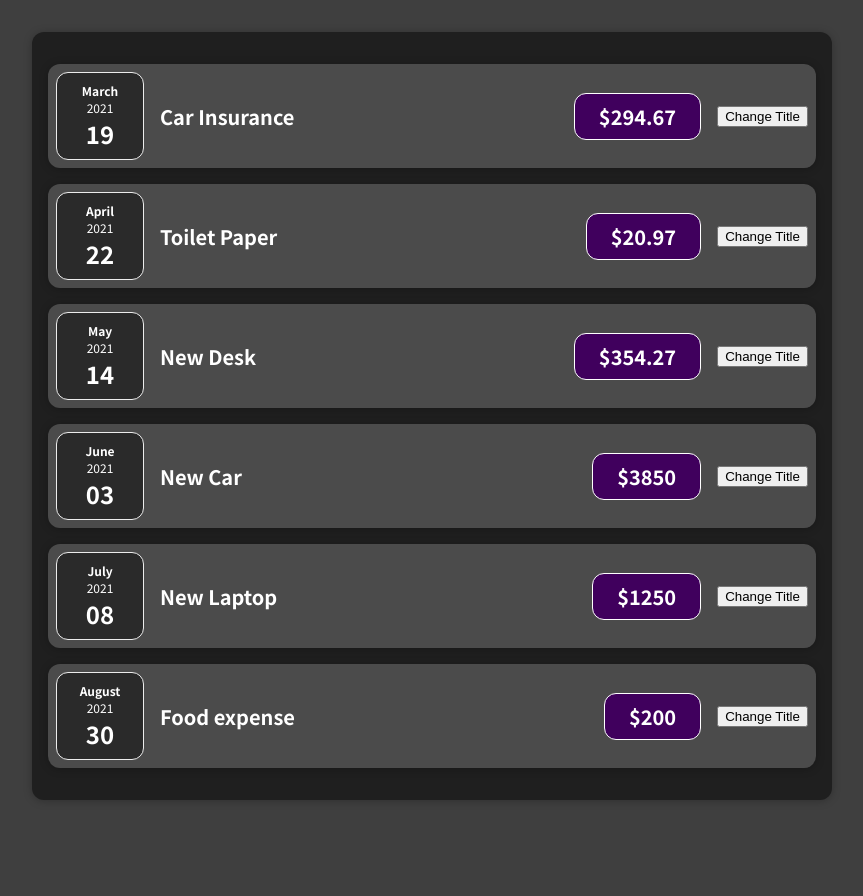
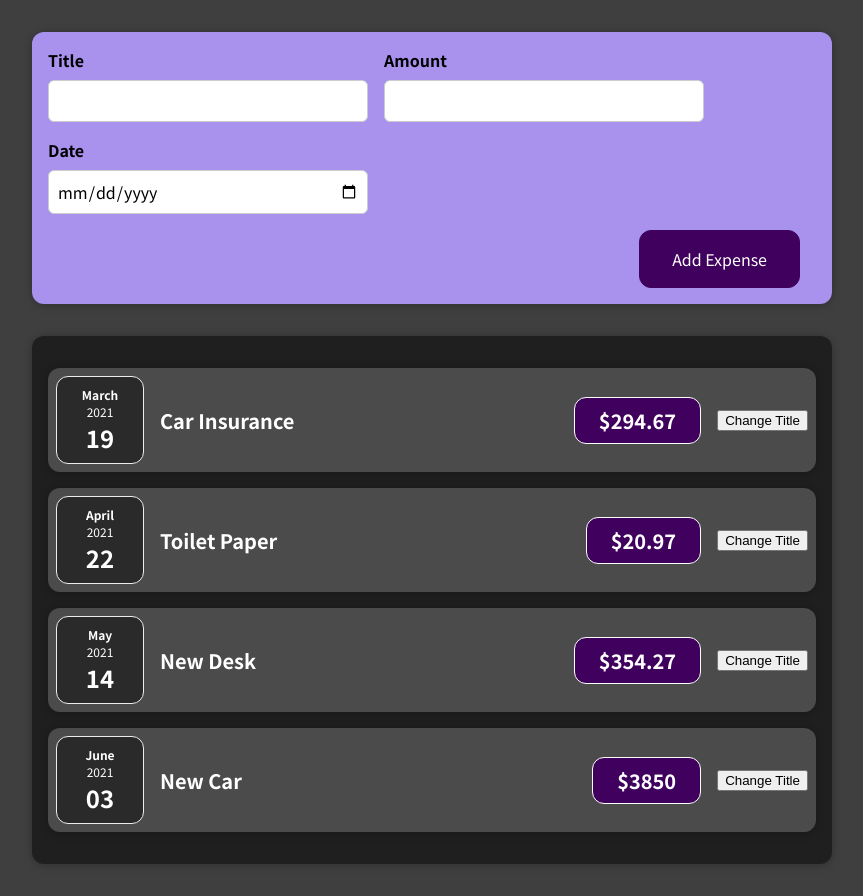
Before and after one commit to PetyrDzhunov/Expense-tracker, a React (Create React App) app: page / in a window 1280 px wide. Shown: the whole page, without its empty margins (208-1071 px from the left). Before the commit the page ends 832 px from the top, so only its background shows below. Built offline with nearby package versions, Linux system fonts and the light colour scheme.

Commit message:
added-expense-form&working-with-multiple-states

```diff
--- a/src/App.js
+++ b/src/App.js
@@ -1,4 +1,5 @@
 import ExpensesList from "./components/Expenses/ExpensesList";
+import NewExpense from './components/NewExpense/NewExpense';
 
 function App() {
     const expenses = [
@@ -11,8 +12,8 @@
     ];
   return (
     <div>
+    <NewExpense />
       <ExpensesList items={expenses} />
-
     </div>
   );
 }
--- a/src/components/Expenses/ExpenseItem.jsx
+++ b/src/components/Expenses/ExpenseItem.jsx
@@ -6,6 +6,7 @@
 
 function ExpenseItem(props) {
   const [title,setTitle] = useState(props.title);
+  console.log('ExpenseItem evaluated by React')
   const clickHandler = () => {
     setTitle('Updated');
     console.log(title)
--- a/src/components/Expenses/ExpensesList.jsx
+++ b/src/components/Expenses/ExpensesList.jsx
@@ -9,12 +9,10 @@
 			<ExpenseItem title={items[1].title} amount={items[1].amount} date={items[1].date}/>
 			<ExpenseItem title={items[2].title} amount={items[2].amount} date={items[2].date}/>
 			<ExpenseItem title={items[3].title} amount={items[3].amount} date={items[3].date}/>
-			<ExpenseItem title={items[4].title} amount={items[4].amount} date={items[4].date}/>
-			<ExpenseItem title={items[5].title} amount={items[5].amount} date={items[5].date}/>
-		</Card>
+			</Card>
 	)
 }
 
-// {[items]} => {[]} => destructuring => recieves directly array from the main App.js directory which we passed in our ExpenseList Component
+// {[items]} => {[]} => destructuring => recieves directly array from the main App.js directory which we passed in our ExpenseList comp
 // as an attribute and we catch it here with props : (items). Then we pass title,amount and date attributes into the expenseItem component
 // which he resolves them by himself. Passing around data is the point of using props. Then in the date we pass the date props to the expenseDate component
--- /dev/null
+++ b/src/components/NewExpense/ExpenseForm.css
@@ -0,0 +1,26 @@
+.new-expense__controls {
+  display: flex;
+  flex-wrap: wrap;
+  gap: 1rem;
+  margin-bottom: 1rem;
+  text-align: left;
+}
+
+.new-expense__control label {
+  font-weight: bold;
+  margin-bottom: 0.5rem;
+  display: block;
+}
+
+.new-expense__control input {
+  font: inherit;
+  padding: 0.5rem;
+  border-radius: 6px;
+  border: 1px solid #ccc;
+  width: 20rem;
+  max-width: 100%;
+}
+
+.new-expense__actions {
+  text-align: right;
+}
--- /dev/null
+++ b/src/components/NewExpense/ExpenseForm.js
@@ -0,0 +1,45 @@
+import React ,{ useState }from 'react';
+import './ExpenseForm.css';
+
+const ExpenseForm = () => {
+  const [enteredTitle,setEnteredTitle] = useState('');
+  const [enteredAmount,setEnteredAmount] = useState('');
+  const [enteredDate,setEnteredDate] = useState('');
+  console.log(enteredTitle,enteredAmount,enteredDate);
+  const titleChangeHandler = (e) => {
+    setEnteredTitle(e.target.value);
+  };
+
+  const amountChangeHandler = (e) => {
+    setEnteredAmount(e.target.value);
+  };
+
+  const dateChangeHandler = (e) => {
+    setEnteredDate(e.target.value);
+  };
+  return (
+      <form>
+      <div className="new-expense__controls">
+          <div className="new-expense__control">
+              <label>Title</label>
+              <input type="text" onChange={titleChangeHandler}/>
+          </div>
+
+          <div className="new-expense__control">
+              <label>Amount</label>
+              <input type="number" onChange={amountChangeHandler} min="0.01" step="0.01"/>
+          </div>
+
+          <div className="new-expense__control">
+              <label>Date</label>
+              <input type="date" onChange={dateChangeHandler} min="2019-01-01" max="2022-12-31"/>
+          </div>
+      </div>
+        <div className="new-expense__actions">
+            <button type="submit">Add Expense</button>
+        </div>
+    </form>
+)
+};
+
+export default ExpenseForm;
--- /dev/null
+++ b/src/components/NewExpense/NewExpense.css
@@ -0,0 +1,38 @@
+.new-expense {
+  background-color: #a892ee;
+  padding: 1rem;
+  margin: 2rem auto;
+  width: 50rem;
+  max-width: 95%;
+  border-radius: 12px;
+  text-align: center;
+  box-shadow: 0 1px 8px rgba(0, 0, 0, 0.25);
+}
+
+.new-expense button {
+  font: inherit;
+  cursor: pointer;
+  padding: 1rem 2rem;
+  border: 1px solid #40005d;
+  background-color: #40005d;
+  color: white;
+  border-radius: 12px;
+  margin-right: 1rem;
+}
+
+.new-expense button:hover,
+.new-expense button:active {
+  background-color: #510674;
+  border-color: #510674;
+}
+
+.new-expense button.alternative {
+  color: #220131;
+  border-color: transparent;
+  background-color: transparent;
+}
+
+.new-expense button.alternative:hover,
+.new-expense button.alternative:active {
+  background-color: #ddb3f8;
+}
--- /dev/null
+++ b/src/components/NewExpense/NewExpense.js
@@ -0,0 +1,12 @@
+import React from 'react';
+import './NewExpense.css';
+import ExpenseForm from './ExpenseForm';
+const NewExpense = () => {
+  return (
+    <div className="new-expense">
+    <ExpenseForm/>
+    </div>
+  )
+};
+
+export default NewExpense;
```
